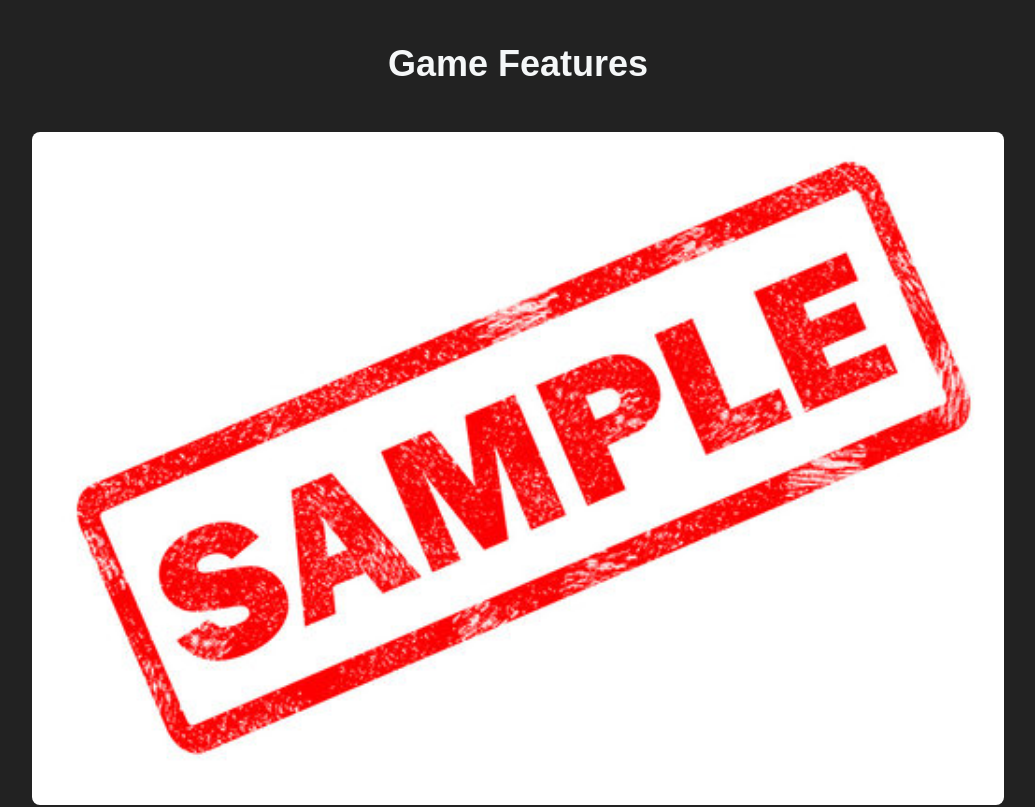
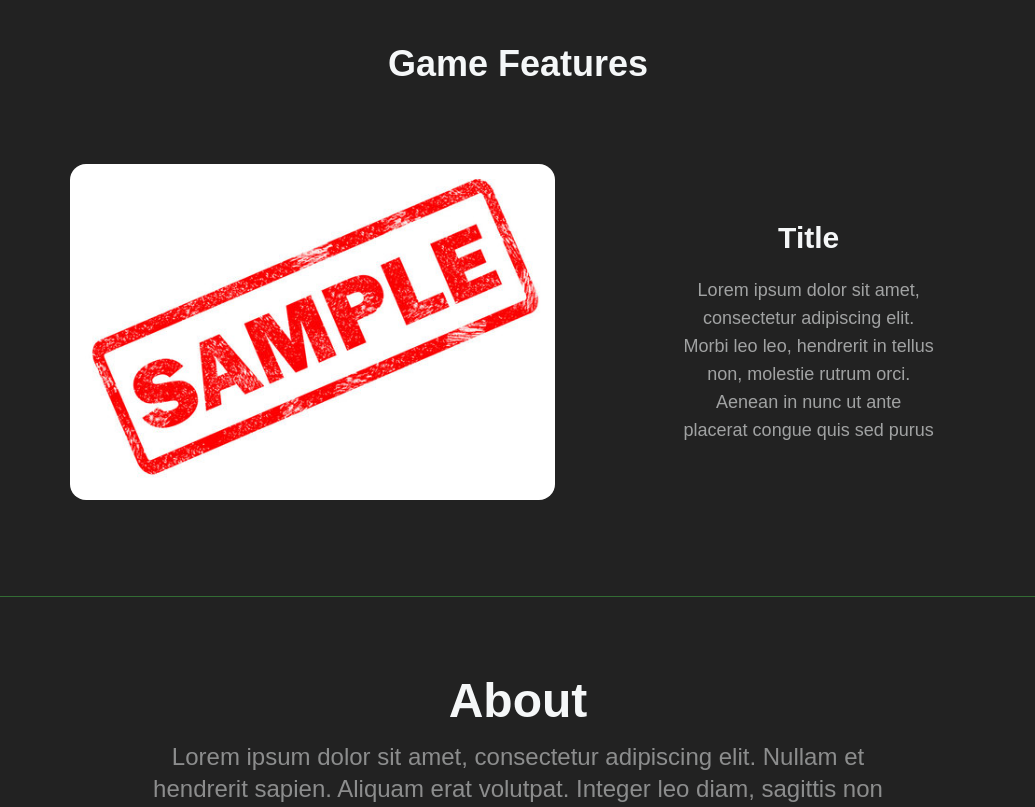
Before and after one commit to jeru7/MathPath-Web, a React (Vite) app: page / in a window 1280 px wide. Shown: the part 820-1627 px from the top of the page, without its empty margins (122-1157 px from the left). Built offline with nearby package versions, Linux system fonts and the light colour scheme; a web font is replaced by a local one.

Commit message:
add: game feature responsive layout

```diff
--- a/src/index.css
+++ b/src/index.css
@@ -47,6 +47,7 @@
 body {
   min-height: 100vh;
   width: 100%;
+  overscroll-behavior: contain;
 }
 
 html,
--- a/src/pages/landing/section/Features.tsx
+++ b/src/pages/landing/section/Features.tsx
@@ -2,6 +2,8 @@ import { type ReactElement } from "react";
 import samplePic from "../../../assets/images/samplePic.jpg";
 import GameFeatureCard from "./components/GameFeatureCard";
 import { motion } from "framer-motion";
+import { Swiper, SwiperSlide } from "swiper/react";
+import { Mousewheel } from "swiper/modules";
 
 const features = [
   {
@@ -24,6 +26,28 @@ const features = [
   },
 ];
 
+const mobileAnimationValue = {
+  mobile: {
+    delay: {
+      img: 0.2,
+      content: 0.2,
+    },
+  },
+  desktop: null,
+  onlyShowOnce: true,
+};
+
+const desktopAnimationValue = {
+  mobile: null,
+  desktop: {
+    delay: {
+      img: 0.6,
+      content: 0.2,
+    },
+  },
+  onlyShowOnce: false,
+};
+
 export default function Features(): ReactElement {
   return (
     <section className="flex h-fit w-screen flex-col items-center justify-center gap-12 bg-[var(--primary-black)] px-8 text-[var(--primary-white)]">
@@ -32,20 +56,48 @@ export default function Features(): ReactElement {
         initial={{ opacity: 0, y: 20 }}
         whileInView={{ opacity: 1, y: 0 }}
         transition={{ duration: 0.8, ease: "easeOut", delay: 0.2 }}
-        viewport={{once: true}}
+        viewport={{ once: true }}
       >
         Game Features
       </motion.h3>
-      <div className="flex flex-col gap-16">
+
+      {/* member cards mobile */}
+      <div className="flex h-fit w-full flex-col gap-16 lg:hidden">
         {features.map((feature) => (
           <GameFeatureCard
-            className=""
+            className="h-full w-full snap-center flex-col gap-6"
             imgSrc={feature.img}
             title={feature.title}
             description={feature.description}
+            animation={mobileAnimationValue}
           />
         ))}
       </div>
+
+      {/* member cards desktop */}
+      <Swiper
+        direction="vertical"
+        slidesPerView={1}
+        spaceBetween={64}
+        mousewheel={{ forceToAxis: true }}
+        touchStartPreventDefault={false}
+        touchMoveStopPropagation={true}
+        simulateTouch={true}
+        className="hidden h-[50vh] w-full overflow-y-hidden overscroll-none p-8 lg:flex"
+        modules={[Mousewheel]}
+      >
+        {features.map((feature, index) => (
+          <SwiperSlide key={index} className="h-full snap-center">
+            <GameFeatureCard
+              className="h-full w-full flex-row lg:gap-24 xl:px-32"
+              imgSrc={feature.img}
+              title={feature.title}
+              description={feature.description}
+              animation={desktopAnimationValue}
+            />
+          </SwiperSlide>
+        ))}
+      </Swiper>
     </section>
   );
 }
--- a/src/pages/landing/section/components/GameFeatureCard.tsx
+++ b/src/pages/landing/section/components/GameFeatureCard.tsx
@@ -6,6 +6,21 @@ interface IGameFeatureCard {
   imgSrc: string;
   title: string;
   description: string;
+  animation: {
+    mobile?: {
+      delay: {
+        img: number;
+        content: number;
+      };
+    } | null;
+    desktop?: {
+      delay: {
+        img: number;
+        content: number;
+      };
+    } | null;
+    onlyShowOnce: boolean;
+  };
 }
 
 const GameFeatureCard: React.FC<IGameFeatureCard> = ({
@@ -13,41 +28,61 @@ const GameFeatureCard: React.FC<IGameFeatureCard> = ({
   imgSrc,
   title,
   description,
+  animation,
 }: IGameFeatureCard): ReactElement => {
   return (
     <div
-      className={`${className} flex h-fit w-full flex-col items-center justify-center gap-6 text-[var(--primary-white)]`}
+      className={`${className} flex h-full items-center justify-center text-[var(--primary-white)]`}
     >
       {/* image */}
       <motion.img
         src={imgSrc}
         alt={title}
-        className="h-auto w-[80%] rounded-lg"
-        initial={{ opacity: 0, y: 10 }}
+        className="lg:w[50%]  h-full w-[80%] rounded-2xl"
+        initial={{ opacity: 0, y: 20 }}
         whileInView={{ opacity: 1, y: 0 }}
-        transition={{ duration: 0.8, ease: "easeOut", delay: 0.2 }}
-        viewport={{ once: true }}
+        transition={{
+          duration: 0.8,
+          ease: "easeOut",
+          delay:
+            animation.mobile?.delay.img ?? animation.desktop?.delay.img ?? 0.2,
+        }}
+        viewport={{ once: animation.onlyShowOnce }}
       />
 
       {/* title */}
       <div className="flex flex-col items-center gap-5">
         <motion.p
-          className="text-3xl font-bold"
+          className="w-fit text-3xl font-bold"
           initial={{ opacity: 0, y: 20 }}
           whileInView={{ opacity: 1, y: 0 }}
-          transition={{ duration: 0.7, ease: "easeOut", delay: 0.2 }}
-          viewport={{ once: true }}
+          transition={{
+            duration: 0.8,
+            ease: "easeOut",
+            delay:
+              animation.mobile?.delay.content ??
+              animation.desktop?.delay.content ??
+              0.2,
+          }}
+          viewport={{ once: animation.onlyShowOnce }}
         >
           {title}
         </motion.p>
 
         {/* description */}
         <motion.p
-          className="text-center text-lg"
+          className="w-[80%] text-center text-lg"
           initial={{ opacity: 0, y: 20 }}
           whileInView={{ opacity: 0.6, y: 0 }}
-          transition={{ duration: 0.7, ease: "easeOut", delay: 0.2 }}
-          viewport={{ once: true }}
+          transition={{
+            duration: 0.7,
+            ease: "easeOut",
+            delay:
+              animation.mobile?.delay.content ??
+              animation.desktop?.delay.content ??
+              0.2,
+          }}
+          viewport={{ once: animation.onlyShowOnce }}
         >
           {description}
         </motion.p>
```
